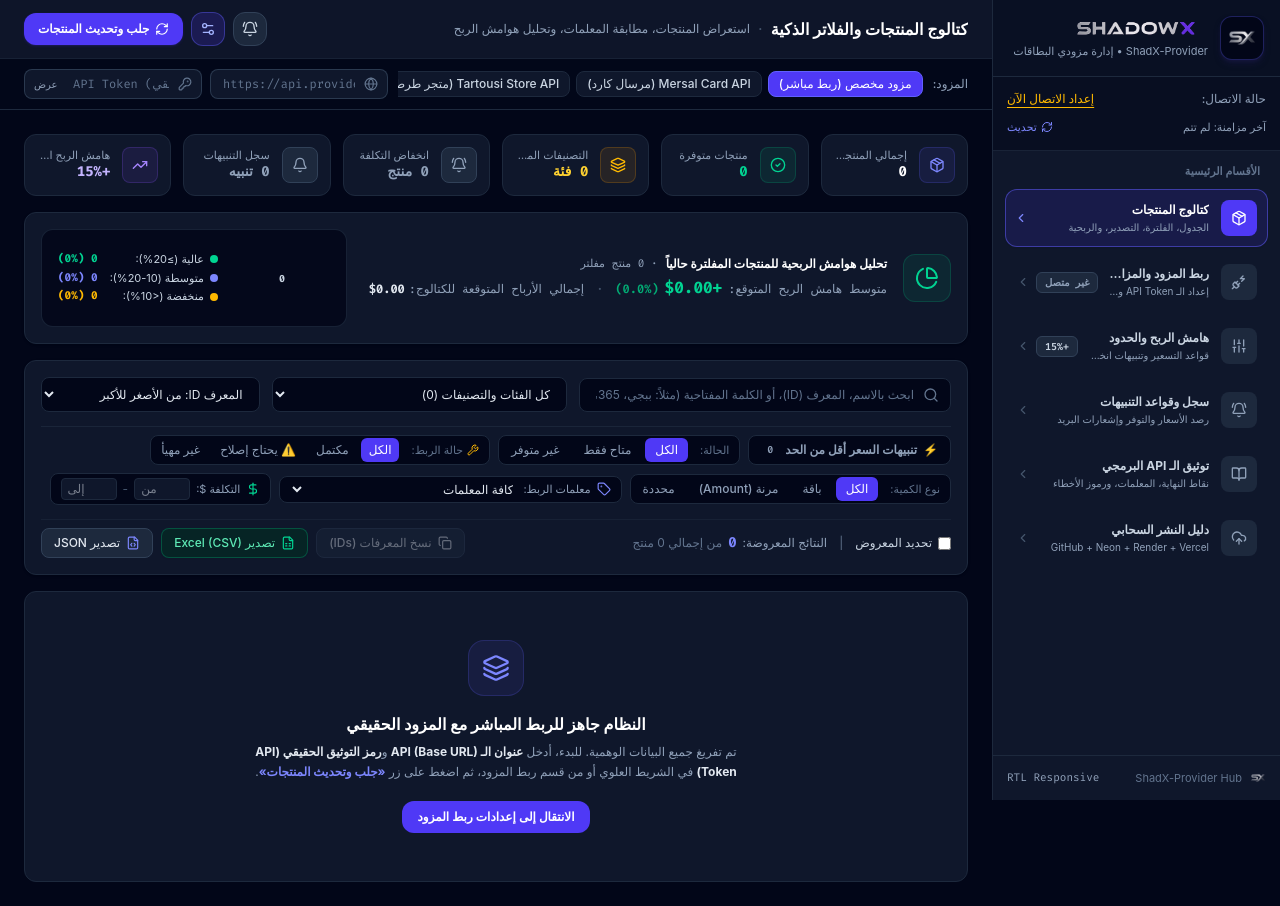
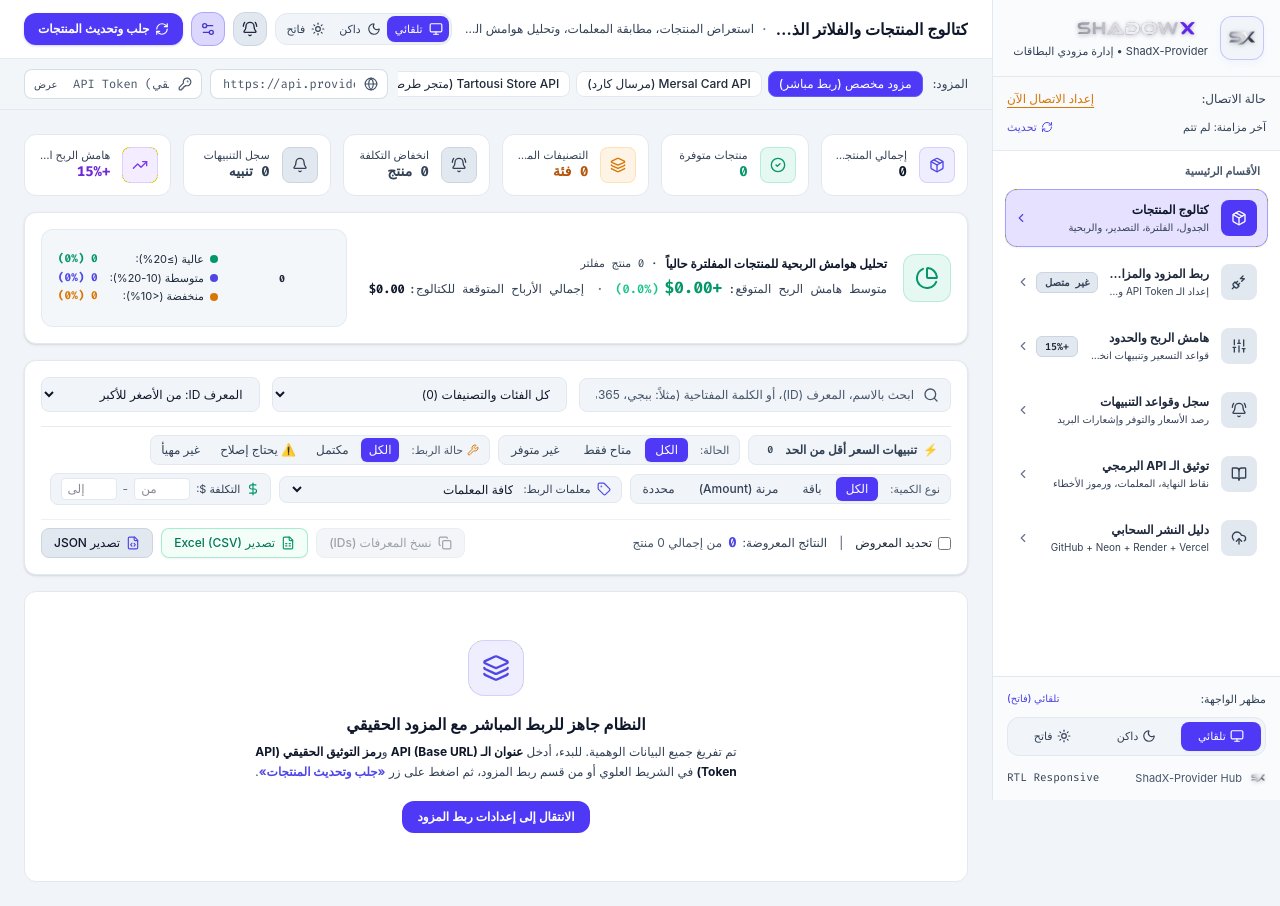
Before and after one commit to Shadyrahimo/shadx-provider, a React (Vite) app: page / in a window 1280 px wide. Built offline with nearby package versions, Linux system fonts and the light colour scheme.

Commit message:
Theme Switcher

```diff
--- a/src/App.tsx
+++ b/src/App.tsx
@@ -22,6 +22,7 @@ import {
   AlertRuleConfig,
   SyncScheduleConfig,
   NormalizedParam,
+  ThemeMode,
 } from './types';
 import { PROVIDER_PRESETS } from './data/mockCatalog';
 import {
@@ -71,6 +72,49 @@ export default function App() {
   useEffect(() => {
     localStorage.setItem('shadx_api_token', apiToken);
   }, [apiToken]);
+
+  // Theme Mode ('system' auto-detects OS preference, while 'dark' and 'light' are manual overrides)
+  const [themeMode, setThemeMode] = useState<ThemeMode>(() => {
+    const saved = localStorage.getItem('shadx_theme_mode');
+    if (saved === 'system' || saved === 'dark' || saved === 'light') {
+      return saved;
+    }
+    return 'system';
+  });
+
+  const [systemPrefersDark, setSystemPrefersDark] = useState<boolean>(() => {
+    if (typeof window !== 'undefined' && window.matchMedia) {
+      return window.matchMedia('(prefers-color-scheme: dark)').matches;
+    }
+    return true;
+  });
+
+  // Listen in real-time to OS/Browser color scheme changes
+  useEffect(() => {
+    if (typeof window === 'undefined' || !window.matchMedia) return;
+    const mediaQuery = window.matchMedia('(prefers-color-scheme: dark)');
+    const handleChange = (e: MediaQueryListEvent) => {
+      setSystemPrefersDark(e.matches);
+    };
+    mediaQuery.addEventListener('change', handleChange);
+    return () => mediaQuery.removeEventListener('change', handleChange);
+  }, []);
+
+  const resolvedTheme: 'dark' | 'light' =
+    themeMode === 'system' ? (systemPrefersDark ? 'dark' : 'light') : themeMode;
+
+  // Apply .dark or .light class on <html> and persist user's themeMode choice
+  useEffect(() => {
+    localStorage.setItem('shadx_theme_mode', themeMode);
+    const root = document.documentElement;
+    if (resolvedTheme === 'light') {
+      root.classList.remove('dark');
+      root.classList.add('light');
+    } else {
+      root.classList.remove('light');
+      root.classList.add('dark');
+    }
+  }, [themeMode, resolvedTheme]);
 
   // Live state & balance
   const [isLiveConnected, setIsLiveConnected] = useState<boolean>(false);
@@ -1156,6 +1200,9 @@ export default function App() {
         marginConfig={marginConfig}
         syncConfig={syncConfig}
         onTriggerSyncNow={handleTriggerManualSync}
+        themeMode={themeMode}
+        resolvedTheme={resolvedTheme}
+        onChangeThemeMode={setThemeMode}
       />
 
       {/* Main Content Column */}
@@ -1182,6 +1229,9 @@ export default function App() {
           alertProductsCount={alertProductsCount}
           unreadAlertsCount={unreadAlertsCount}
           syncConfig={syncConfig}
+          themeMode={themeMode}
+          resolvedTheme={resolvedTheme}
+          onChangeThemeMode={setThemeMode}
         />
 
         {/* Main Viewport */}
@@ -1382,11 +1432,11 @@ export default function App() {
                         <PieChart>
                           <RechartsTooltip
                             contentStyle={{
-                              backgroundColor: '#0f172a',
-                              borderColor: '#334155',
+                              backgroundColor: resolvedTheme === 'light' ? '#ffffff' : '#0f172a',
+                              borderColor: resolvedTheme === 'light' ? '#cbd5e1' : '#334155',
                               borderRadius: '0.5rem',
                               fontSize: '11px',
-                              color: '#f8fafc',
+                              color: resolvedTheme === 'light' ? '#0f172a' : '#f8fafc',
                               direction: 'rtl',
                             }}
                             formatter={(value: any, name?: any) => [`${value} منتج`, name || 'العدد']}
--- a/src/components/Header.tsx
+++ b/src/components/Header.tsx
@@ -8,12 +8,16 @@ import {
   CheckCircle2,
   Menu,
   BellRing,
+  Monitor,
+  Moon,
+  Sun,
 } from 'lucide-react';
 import {
   ProviderPreset,
   MarginConfig,
   PriceThresholdConfig,
   SyncScheduleConfig,
+  ThemeMode,
 } from '../types';
 import { PROVIDER_PRESETS } from '../data/mockCatalog';
 import { ActiveSectionId } from './Sidebar';
@@ -39,6 +43,9 @@ interface HeaderProps {
   alertProductsCount: number;
   unreadAlertsCount: number;
   syncConfig: SyncScheduleConfig;
+  themeMode: ThemeMode;
+  resolvedTheme: 'dark' | 'light';
+  onChangeThemeMode: (mode: ThemeMode) => void;
 }
 
 const SECTION_TITLES: Record<ActiveSectionId, { title: string; subtitle: string }> = {
@@ -85,6 +92,9 @@ export const Header: React.FC<HeaderProps> = ({
   userEmail,
   totalProductsCount,
   unreadAlertsCount,
+  themeMode,
+  resolvedTheme,
+  onChangeThemeMode,
 }) => {
   const [showToken, setShowToken] = useState(false);
   const [showQuickConnect, setShowQuickConnect] = useState(!isLiveConnected);
@@ -159,6 +169,49 @@ export const Header: React.FC<HeaderProps> = ({
               <span>متصل ({totalProductsCount})</span>
             </div>
           ) : null}
+
+          {/* Theme Switcher (System Auto / Dark Current / Light) */}
+          <div className="flex items-center bg-slate-950 border border-slate-800 rounded-xl p-0.5 text-xs">
+            <button
+              type="button"
+              onClick={() => onChangeThemeMode('system')}
+              className={`p-1.5 rounded-lg flex items-center gap-1 transition-all ${
+                themeMode === 'system'
+                  ? 'bg-indigo-600 text-white shadow-xs'
+                  : 'text-slate-400 hover:text-slate-200'
+              }`}
+              title={`تبديل تلقائي حسب النظام (النشط حالياً: ${resolvedTheme === 'dark' ? 'داكن' : 'فاتح'})`}
+            >
+              <Monitor className="w-3.5 h-3.5" />
+              <span className="hidden xl:inline text-[11px] font-medium px-0.5">تلقائي</span>
+            </button>
+            <button
+              type="button"
+              onClick={() => onChangeThemeMode('dark')}
+              className={`p-1.5 rounded-lg flex items-center gap-1 transition-all ${
+                themeMode === 'dark'
+                  ? 'bg-indigo-600 text-white shadow-xs'
+                  : 'text-slate-400 hover:text-slate-200'
+              }`}
+              title="السمة الداكنة الحالية (يدوي)"
+            >
+              <Moon className="w-3.5 h-3.5" />
+              <span className="hidden xl:inline text-[11px] font-medium px-0.5">داكن</span>
+            </button>
+            <button
+              type="button"
+              onClick={() => onChangeThemeMode('light')}
+              className={`p-1.5 rounded-lg flex items-center gap-1 transition-all ${
+                themeMode === 'light'
+                  ? 'bg-indigo-600 text-white shadow-xs'
+                  : 'text-slate-400 hover:text-slate-200'
+              }`}
+              title="الوضع الفاتح (يدوي)"
+            >
+              <Sun className="w-3.5 h-3.5" />
+              <span className="hidden xl:inline text-[11px] font-medium px-0.5">فاتح</span>
+            </button>
+          </div>
 
           {/* Quick Alerts Shortcut */}
           <button
--- a/src/components/Sidebar.tsx
+++ b/src/components/Sidebar.tsx
@@ -11,8 +11,11 @@ import {
   Wallet,
   X,
   ChevronLeft,
+  Monitor,
+  Moon,
+  Sun,
 } from 'lucide-react';
-import { SyncScheduleConfig, MarginConfig } from '../types';
+import { SyncScheduleConfig, MarginConfig, ThemeMode } from '../types';
 
 export type ActiveSectionId =
   | 'catalog'
@@ -35,6 +38,9 @@ interface SidebarProps {
   marginConfig: MarginConfig;
   syncConfig: SyncScheduleConfig;
   onTriggerSyncNow: () => void;
+  themeMode: ThemeMode;
+  resolvedTheme: 'dark' | 'light';
+  onChangeThemeMode: (mode: ThemeMode) => void;
 }
 
 export const Sidebar: React.FC<SidebarProps> = ({
@@ -50,6 +56,9 @@ export const Sidebar: React.FC<SidebarProps> = ({
   marginConfig,
   syncConfig,
   onTriggerSyncNow,
+  themeMode,
+  resolvedTheme,
+  onChangeThemeMode,
 }) => {
   const navItems: {
     id: ActiveSectionId;
@@ -265,8 +274,64 @@ export const Sidebar: React.FC<SidebarProps> = ({
         })}
       </div>
 
-      {/* Sidebar Footer */}
-      <div className="p-3.5 border-t border-slate-800 text-[11px] text-slate-500 flex items-center justify-between">
+      {/* Theme Mode Selector (Auto System / Dark Default / Light) & Footer */}
+      <div className="p-3.5 border-t border-slate-800 space-y-2.5 bg-slate-950/40">
+        <div className="flex items-center justify-between text-[11px]">
+          <span className="text-slate-400 font-medium">مظهر الواجهة:</span>
+          <span className="text-[10px] text-indigo-400 font-medium">
+            {themeMode === 'system'
+              ? `تلقائي (${resolvedTheme === 'dark' ? 'داكن' : 'فاتح'})`
+              : themeMode === 'dark'
+              ? 'السمة الداكنة (يدوي)'
+              : 'السمة الفاتحة (يدوي)'}
+          </span>
+        </div>
+
+        <div className="grid grid-cols-3 gap-1 bg-slate-950 p-1 rounded-xl border border-slate-800 text-[11px]">
+          <button
+            type="button"
+            onClick={() => onChangeThemeMode('system')}
+            className={`flex items-center justify-center gap-1 py-1.5 px-2 rounded-lg font-medium transition-all ${
+              themeMode === 'system'
+                ? 'bg-indigo-600 text-white shadow-xs'
+                : 'text-slate-400 hover:text-slate-200'
+            }`}
+            title="تبديل تلقائي بين الفاتح والداكن حسب إعدادات نظام التشغيل"
+          >
+            <Monitor className="w-3.5 h-3.5 shrink-0" />
+            <span>تلقائي</span>
+          </button>
+
+          <button
+            type="button"
+            onClick={() => onChangeThemeMode('dark')}
+            className={`flex items-center justify-center gap-1 py-1.5 px-2 rounded-lg font-medium transition-all ${
+              themeMode === 'dark'
+                ? 'bg-indigo-600 text-white shadow-xs'
+                : 'text-slate-400 hover:text-slate-200'
+            }`}
+            title="الاحتفاظ بالسمة الداكنة الحالية يدوياً"
+          >
+            <Moon className="w-3.5 h-3.5 shrink-0" />
+            <span>داكن</span>
+          </button>
+
+          <button
+            type="button"
+            onClick={() => onChangeThemeMode('light')}
+            className={`flex items-center justify-center gap-1 py-1.5 px-2 rounded-lg font-medium transition-all ${
+              themeMode === 'light'
+                ? 'bg-indigo-600 text-white shadow-xs'
+                : 'text-slate-400 hover:text-slate-200'
+            }`}
+            title="تفعيل الوضع الفاتح يدوياً"
+          >
+            <Sun className="w-3.5 h-3.5 shrink-0" />
+            <span>فاتح</span>
+          </button>
+        </div>
+
+        <div className="pt-1 flex items-center justify-between text-[11px] text-slate-500">
           <div className="flex items-center gap-2">
             <img
               src="/assets/aistudio/7_20261107_230645______08f45ae0.png"
@@ -276,6 +341,7 @@ export const Sidebar: React.FC<SidebarProps> = ({
             <span>ShadX-Provider Hub</span>
           </div>
           <span className="font-mono-numbers text-slate-400">RTL Responsive</span>
+        </div>
       </div>
     </div>
   );
--- a/src/index.css
+++ b/src/index.css
@@ -3,8 +3,64 @@
 @custom-variant dark (&:where(.dark, .dark *));
 
 @layer base {
+  html.dark {
+    color-scheme: dark;
+  }
+
+  html.light {
+    color-scheme: light;
+    /* Core Surface & Ink Remapping for Light Mode */
+    --color-slate-950: #f1f5f9;
+    --color-slate-900: #ffffff;
+    --color-slate-800: #e2e8f0;
+    --color-slate-700: #cbd5e1;
+    --color-slate-600: #64748b;
+    --color-slate-500: #475569;
+    --color-slate-400: #334155;
+    --color-slate-300: #1e293b;
+    --color-slate-200: #0f172a;
+    --color-slate-100: #020617;
+
+    /* Semantic Accent Tints & Accessible High-Contrast Text for Light Mode */
+    --color-indigo-950: #eef2ff;
+    --color-indigo-900: #e0e7ff;
+    --color-indigo-400: #4f46e5;
+    --color-indigo-300: #4338ca;
+
+    --color-emerald-950: #ecfdf5;
+    --color-emerald-900: #d1fae5;
+    --color-emerald-400: #059669;
+    --color-emerald-300: #047857;
+
+    --color-amber-950: #fffbeb;
+    --color-amber-900: #fef3c7;
+    --color-amber-400: #d97706;
+    --color-amber-300: #b45309;
+
+    --color-rose-950: #fff1f2;
+    --color-rose-900: #ffe4e6;
+    --color-rose-400: #e11d48;
+    --color-rose-300: #be123c;
+
+    --color-sky-950: #f0f9ff;
+    --color-sky-900: #e0f2fe;
+    --color-sky-400: #0284c7;
+    --color-sky-300: #0369a1;
+
+    --color-violet-950: #f5f3ff;
+    --color-violet-900: #ede9fe;
+    --color-violet-400: #7c3aed;
+    --color-violet-300: #6d28d9;
+
+    --color-cyan-950: #ecfeff;
+    --color-cyan-900: #cffafe;
+    --color-cyan-400: #0891b2;
+    --color-cyan-300: #0e7490;
+  }
+
   body {
     font-family: 'IBM Plex Sans Arabic', system-ui, -apple-system, sans-serif;
+    transition: background-color 0.2s ease, color 0.2s ease;
   }
 
   .font-mono-numbers {
@@ -12,6 +68,48 @@
     font-variant-numeric: tabular-nums slashed-zero;
     font-feature-settings: 'tnum' 1, 'zero' 1;
   }
+}
+
+/* Ensure headings using text-white become deep slate ink in Light Mode, while solid colored buttons keep crisp white text */
+html.light .text-white {
+  color: #0f172a;
+}
+
+html.light :is(
+  .bg-indigo-600,
+  .bg-indigo-500,
+  .bg-indigo-700,
+  .bg-emerald-600,
+  .bg-emerald-500,
+  .bg-amber-600,
+  .bg-amber-500,
+  .bg-rose-600,
+  .bg-rose-500,
+  .bg-sky-600,
+  .bg-sky-500,
+  .bg-violet-600
+).text-white,
+html.light :is(
+  .bg-indigo-600,
+  .bg-indigo-500,
+  .bg-indigo-700,
+  .bg-emerald-600,
+  .bg-emerald-500,
+  .bg-amber-600,
+  .bg-amber-500,
+  .bg-rose-600,
+  .bg-rose-500,
+  .bg-sky-600,
+  .bg-sky-500,
+  .bg-violet-600
+) .text-white {
+  color: #ffffff;
+}
+
+/* Enhance metallic SHADOWX & SX logos on light surfaces */
+html.light img[alt*="SHADOWX"],
+html.light img[alt*="SX"] {
+  filter: drop-shadow(0 1px 2px rgba(15, 23, 42, 0.25)) contrast(1.08);
 }
 
 /* Custom scrollbars for high-density tables */
@@ -22,6 +120,9 @@
 ::-webkit-scrollbar-track {
   background: rgba(15, 23, 42, 0.6);
 }
+html.light ::-webkit-scrollbar-track {
+  background: rgba(226, 232, 240, 0.8);
+}
 ::-webkit-scrollbar-thumb {
   background: rgba(100, 116, 139, 0.4);
   border-radius: 4px;
--- a/src/types/index.ts
+++ b/src/types/index.ts
@@ -158,3 +158,5 @@ export interface SyncScheduleConfig {
   isSyncing: boolean;
   secondsRemaining: number;
 }
+
+export type ThemeMode = 'system' | 'dark' | 'light';
```
Lines whose indentation alone changed are shown as unchanged.
